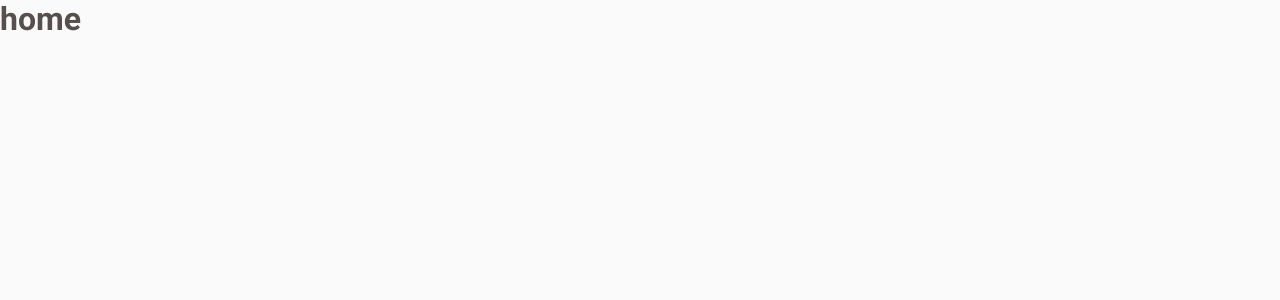
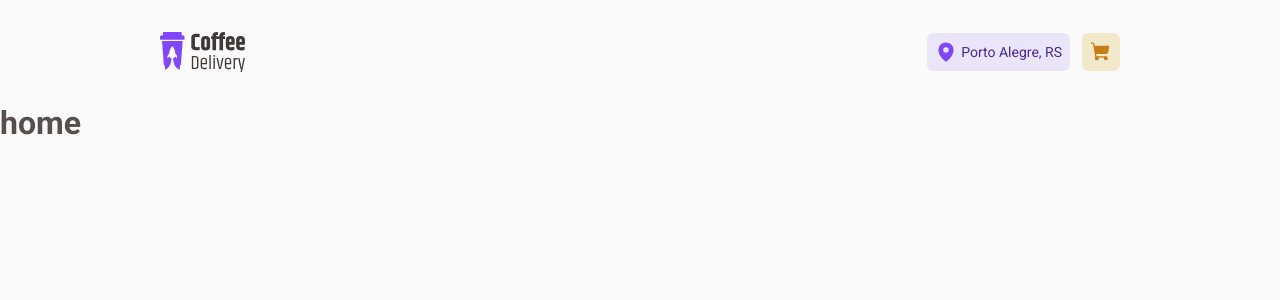
Before and after one commit to juaoxd/coffee-delivery, a React (Vite) app: page / in a window 1280 px wide. Shown: the top 300 px of the page. Built offline with nearby package versions, Linux system fonts and the light colour scheme.

Commit message:
feat: add header component and implement default layout

```diff
--- a/package.json
+++ b/package.json
@@ -10,8 +10,10 @@
     "preview": "vite preview"
   },
   "dependencies": {
+    "phosphor-react": "^1.4.1",
     "react": "^19.0.0",
     "react-dom": "^19.0.0",
+    "react-router-dom": "^7.4.0",
     "styled-components": "^6.1.16"
   },
   "devDependencies": {
--- a/src/App.tsx
+++ b/src/App.tsx
@@ -1,12 +1,15 @@
 import { ThemeProvider } from "styled-components";
-import { Home } from "./pages/Home";
 import { defaultTheme } from "./styles/themes/default";
 import { GlobalStyle } from "./styles/global";
+import { Router } from "./Router";
+import { BrowserRouter } from "react-router-dom";
 
 export function App() {
   return (
     <ThemeProvider theme={defaultTheme}>
-      <Home />
+      <BrowserRouter>
+        <Router />
+      </BrowserRouter>
       <GlobalStyle />
     </ThemeProvider>
   )
--- /dev/null
+++ b/src/Router.tsx
@@ -0,0 +1,13 @@
+import { Route, Routes } from "react-router-dom";
+import { Home } from "./pages/Home";
+import { DefaultLayout } from "./layouts/DefaultLayout";
+
+export function Router() {
+  return (
+    <Routes>
+      <Route path="/" element={ <DefaultLayout /> } >
+        <Route path="/" element={ <Home /> } />
+      </Route>
+    </Routes>
+  )
+}
--- /dev/null
+++ b/src/components/Header/index.tsx
@@ -0,0 +1,21 @@
+import { HeaderContainer, NavContainer } from "./styles";
+import coffeeDeliveryLogo from '../../assets/coffee-delivery-logo.svg'
+import { MapPin, ShoppingCart } from "phosphor-react";
+import { defaultTheme } from "../../styles/themes/default";
+
+export function Header() {
+  return (
+    <HeaderContainer>
+      <img src={coffeeDeliveryLogo} />
+      <NavContainer>
+        <span>
+          <MapPin size={22} weight="fill" color={defaultTheme.purple} />
+          Porto Alegre, RS
+        </span>
+        <a href="#">
+          <ShoppingCart size={22} weight="fill"/>
+        </a>
+      </NavContainer>
+    </HeaderContainer>
+  )
+}
--- /dev/null
+++ b/src/components/Header/styles.ts
@@ -0,0 +1,38 @@
+import styled from "styled-components";
+
+export const HeaderContainer = styled.div`
+  display: flex;
+  align-items: center;
+  justify-content: space-between;
+  padding: 2rem 10rem;
+`
+
+export const NavContainer = styled.nav`
+  display: flex;
+  align-items: center;
+  justify-content: center;
+  gap: 12px;
+
+  span {
+    display: flex;
+    align-items: center;
+    justify-content: center;
+    gap: 0.25rem;
+    color: ${props => props.theme['purple-dark']};
+    background-color: ${props => props.theme["purple-light"]};
+    padding: 0.5rem;
+    border-radius: 6px;
+    font-size: 0.875rem;
+    line-height: 1.3;
+  }
+
+  a {
+    display: flex;
+    align-items: center;
+    justify-content: center;
+    color: ${props => props.theme["yellow-dark"]};
+    background-color: ${props => props.theme["yellow-light"]};
+    padding: 0.5rem;
+    border-radius: 6px;
+  }
+`
--- /dev/null
+++ b/src/layouts/DefaultLayout/index.tsx
@@ -0,0 +1,12 @@
+import { Outlet } from "react-router-dom";
+import { Header } from "../../components/Header/index";
+import { LayoutContainer } from "./styles";
+
+export function DefaultLayout() {
+  return (
+    <LayoutContainer>
+      <Header />
+      <Outlet />
+    </LayoutContainer>
+  )
+}
--- /dev/null
+++ b/src/layouts/DefaultLayout/styles.ts
@@ -0,0 +1,3 @@
+import styled from "styled-components";
+
+export const LayoutContainer = styled.div``
```
Also changed, not shown: src/assets/coffee-delivery-logo.svg (added), 1 other file (tests, documents, lock files or other folders).
